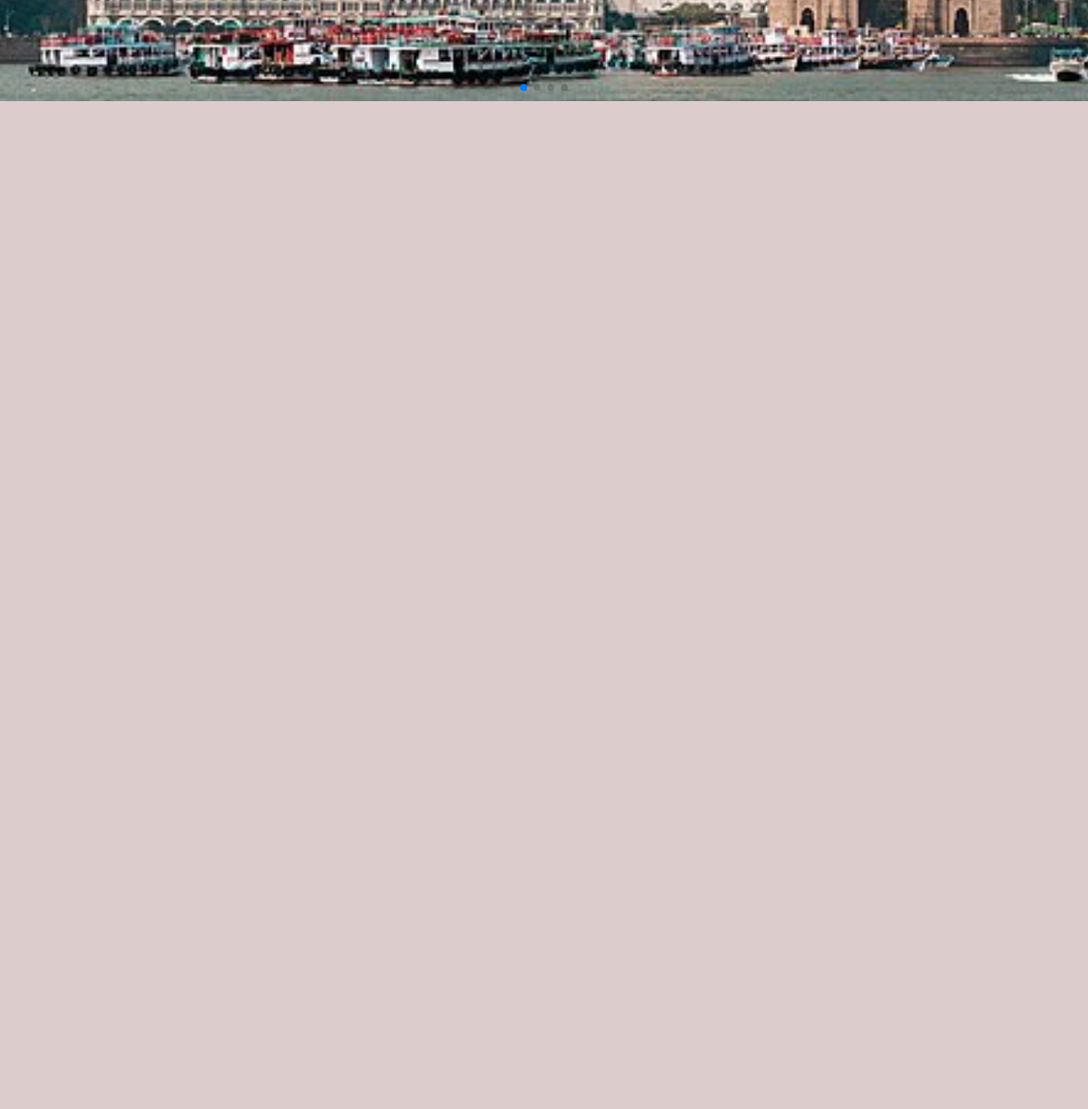
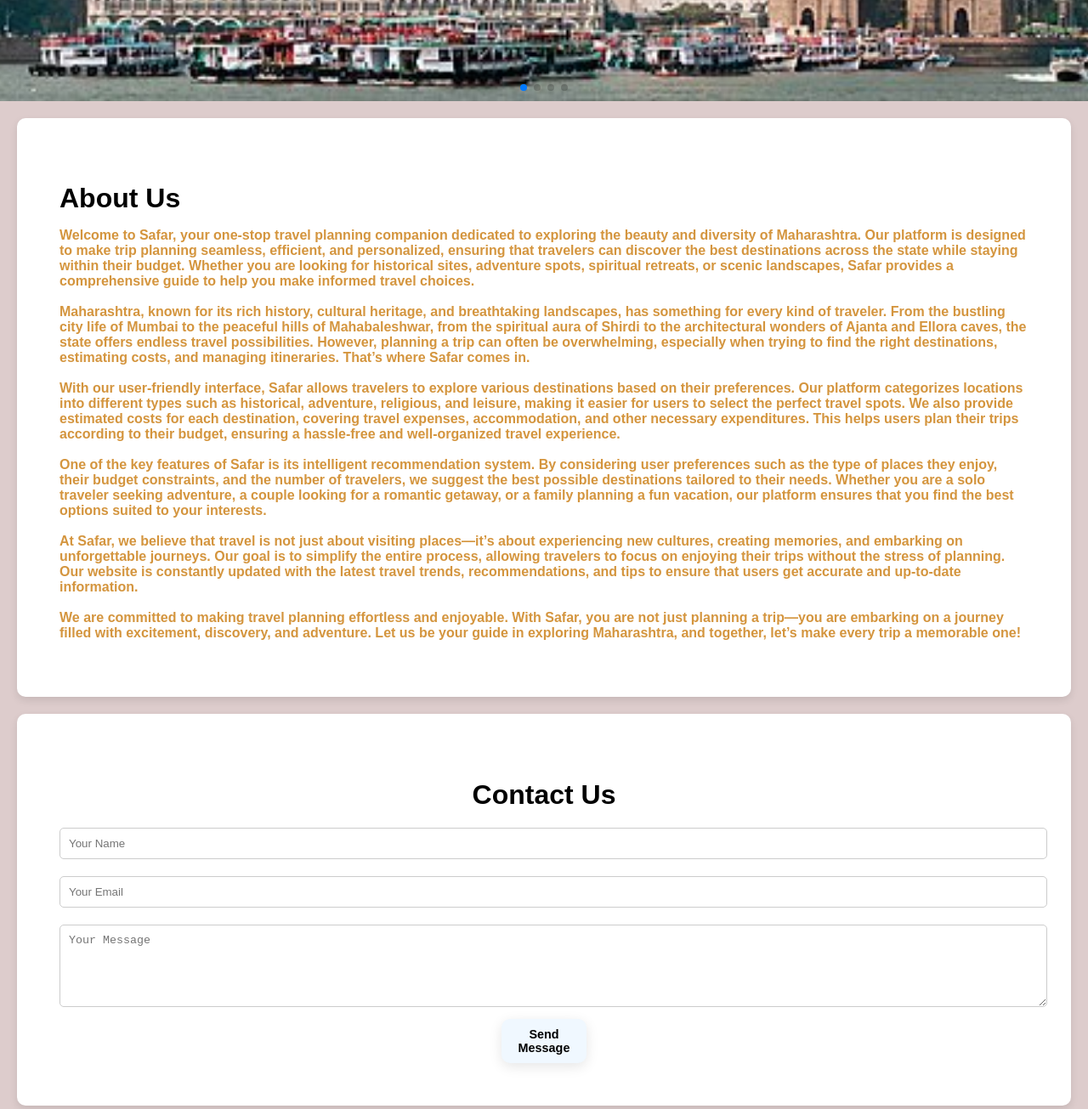
Before and after one commit to ankitadmane25/Safar-Travel-Planning, a plain HTML site: page index.html in a window 1280 px wide. Shown: the part 520-1825 px from the top of the page at 85% size. Before the commit the page ends 800 px from the top, so only its background shows below. Drawn offline with nearby package versions, Linux system fonts and the light colour scheme; files whose address does not match are found by name.

Commit message:
added about us and the contact form to the index.html
Signed-off-by: ankitadmane25 <135489409+ankitadmane25@users.noreply.github.com>

```diff
--- a/index.html
+++ b/index.html
@@ -158,6 +158,30 @@
         gap: 8px;
     }
 }
+        .section {
+            padding: 50px;
+            text-align: left;
+            background: white;
+            margin: 20px;
+            border-radius: 10px;
+            box-shadow: 0 4px 10px rgba(0, 0, 0, 0.1);
+        }
+        .contact{
+            padding: 50px;
+            text-align: center;
+            background: white;
+            margin: 20px;
+            border-radius: 10px;
+            box-shadow: 0 4px 10px rgba(0, 0, 0, 0.1);
+
+        }
+        .contact-form input, .contact-form textarea {
+            width: 100%;
+            padding: 10px;
+            margin: 10px 0;
+            border: 1px solid #ccc;
+            border-radius: 5px;
+        }
 
 
     </style>
@@ -210,6 +234,48 @@
         <div class="swiper-button-next"></div>
     </div>
 
+    <div class="section" id="about">
+        <h2>About Us</h2>
+        <p>Welcome to Safar, your one-stop travel planning companion dedicated to exploring the beauty and diversity of Maharashtra. Our platform is designed to make trip planning seamless, efficient, and personalized, ensuring that travelers can discover the best destinations across the state while staying within their budget. Whether you are looking for historical sites, adventure spots, spiritual retreats, or scenic landscapes, Safar provides a comprehensive guide to help you make informed travel choices.  <br><br>
+
+            Maharashtra, known for its rich history, cultural heritage, and breathtaking landscapes, has something for every kind of traveler. From the bustling city life of Mumbai to the peaceful hills of Mahabaleshwar, from the spiritual aura of Shirdi to the architectural wonders of Ajanta and Ellora caves, the state offers endless travel possibilities. However, planning a trip can often be overwhelming, especially when trying to find the right destinations, estimating costs, and managing itineraries. That’s where Safar comes in. <br><br>
+
+            With our user-friendly interface, Safar allows travelers to explore various destinations based on their preferences. Our platform categorizes locations into different types such as historical, adventure, religious, and leisure, making it easier for users to select the perfect travel spots. We also provide estimated costs for each destination, covering travel expenses, accommodation, and other necessary expenditures. This helps users plan their trips according to their budget, ensuring a hassle-free and well-organized travel experience.  <br><br>
+
+            One of the key features of Safar is its intelligent recommendation system. By considering user preferences such as the type of places they enjoy, their budget constraints, and the number of travelers, we suggest the best possible destinations tailored to their needs. Whether you are a solo traveler seeking adventure, a couple looking for a romantic getaway, or a family planning a fun vacation, our platform ensures that you find the best options suited to your interests. <br><br>
+
+            At Safar, we believe that travel is not just about visiting places—it’s about experiencing new cultures, creating memories, and embarking on unforgettable journeys. Our goal is to simplify the entire process, allowing travelers to focus on enjoying their trips without the stress of planning. Our website is constantly updated with the latest travel trends, recommendations, and tips to ensure that users get accurate and up-to-date information.  <br><br>
+
+            We are committed to making travel planning effortless and enjoyable. With Safar, you are not just planning a trip—you are embarking on a journey filled with excitement, discovery, and adventure. Let us be your guide in exploring Maharashtra, and together, let’s make every trip a memorable one!</p>
+    </div>
+
+    <div class="contact" id="contact">
+        <h2>Contact Us</h2>
+        <form class="contact-form">
+            <input type="text" name="name" placeholder="Your Name" required>
+            <input type="email" name="email" placeholder="Your Email" required>
+            <textarea name="message" rows="5" placeholder="Your Message" required></textarea>
+            <button type="submit" class="sign">Send Message</button>
+        </form>
+    </div>
+    <script>
+        document.querySelector(".contact-form").addEventListener("submit", function (event) {
+            event.preventDefault(); // Prevent page reload
+
+            let name = document.querySelector("input[name='name']").value;
+            let email = document.querySelector("input[name='email']").value;
+            let message = document.querySelector("textarea[name='message']").value;
+
+            let whatsappMessage = `New Contact Form Submission:\n\nName: ${name}\nEmail: ${email}\nMessage: ${message}`;
+
+            let whatsappURL = `https://api.whatsapp.com/send?phone=+919422937209&text=${encodeURIComponent(whatsappMessage)}`;
+
+            window.open(whatsappURL, "_blank");
+        });
+    </script>
+
+
+
     <script type="module">
         import Swiper from "https://cdn.jsdelivr.net/npm/swiper@11/swiper-bundle.min.mjs";
         const swiper = new Swiper(".swiper", {
```
